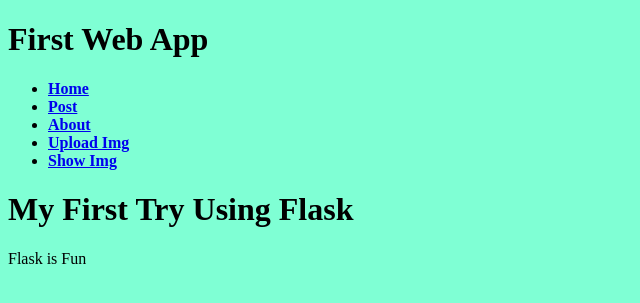
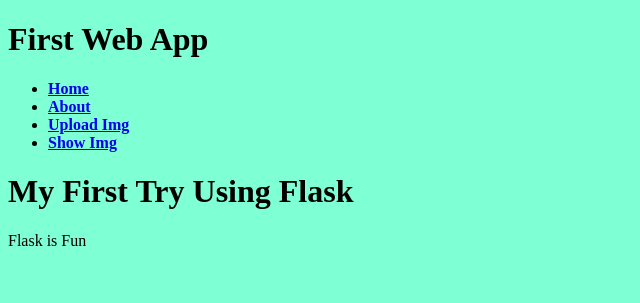
Before and after one commit to deto23/Progetto_LabAI, a Flask app: page / in a window 1280 px wide. Shown: the top 303 px of the page, without its empty margins (0-640 px from the left). Run offline with Flask 2, Linux system fonts and the light colour scheme.

Commit message:
Update template.html

```diff
--- a/flask-app/templates/template.html
+++ b/flask-app/templates/template.html
@@ -12,7 +12,6 @@
         <strong><nav>
           <ul class="menu">
             <li><a href="{{ url_for('home') }}">Home</a></li>
-            <li><a href="{{ url_for('post_sos') }}">Post</a></li>
             <li><a href="{{ url_for('about') }}">About</a></li>
             <li><a href="{{ url_for('upload') }}">Upload Img</a></li>
             <li><a href="{{ url_for('show_img') }}">Show Img</a></li>
```
